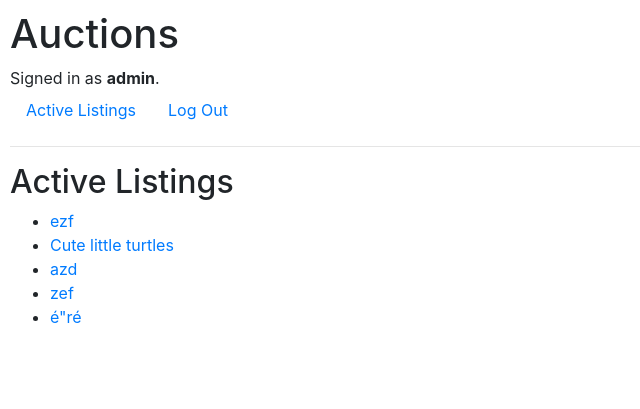
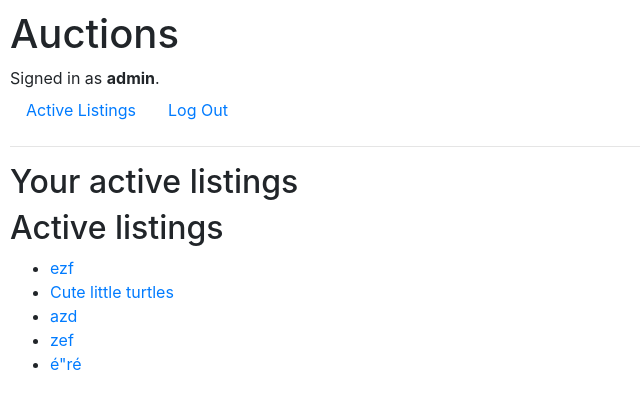
Before and after one commit to Matthou4020/Projects, a Django app: page / in a window 1280 px wide. Shown: the top 409 px of the page, without its empty margins (0-640 px from the left). Run offline with Django 3.2, Linux system fonts and the light colour scheme; a user stored in the database is signed in; data comes from the database, SQL or seed files in the repository; both versions use the stored data as it was after the commit; some libraries are stand-ins or nearby versions.

Commit message:
fix: All listings appear on index
Users can now see all active listings on the index
page.

Before, they could only see their own listings

```diff
--- a/commerce/auctions/models.py
+++ b/commerce/auctions/models.py
@@ -3,6 +3,7 @@ from django.db import models
 
 
 class User(AbstractUser):
+
     pass
 
 class AuctionListing(models.Model):
--- a/commerce/auctions/templates/auctions/index.html
+++ b/commerce/auctions/templates/auctions/index.html
@@ -2,11 +2,12 @@
 
 {% block body %}
     {% if user.is_authenticated %}
-    <h2>Active Listings</h2>
+    <h2>Your active listings</h2>
+    {% endif %}
+    <h2>Active listings</h2>
     <ul>
         {% for listing in auctionlistings %}
             <li><a href="{{listing.title}}">{{listing.title}}</a></li>
         {% endfor %}
     </ul>
-    {% endif %}
 {% endblock %}
--- a/commerce/auctions/views.py
+++ b/commerce/auctions/views.py
@@ -8,9 +8,10 @@ from .models import *
 from .forms import *
 
 def index(request):
-    return render(request, "auctions/index.html", {
-        "auctionlistings": AuctionListing.objects.all()
-    })
+        active_listings = AuctionListing.objects.all()
+        return render(request, "auctions/index.html", {
+            "auctionlistings": active_listings
+        })
 
 
 
@@ -94,6 +95,7 @@ def new_listing(request):
     return HttpResponseRedirect(reverse("index"))
 
 def listing(request, listing):
+    current_listing = AuctionListing.objects.get(title=listing)
     return render(request, "auctions/listing.html", {
-        "listing":listing
+        "listing": current_listing
     })
```
Also changed, not shown: commerce/auctions/templates/auctions/listing.html (+7 -2 lines), commerce/db.sqlite3.
